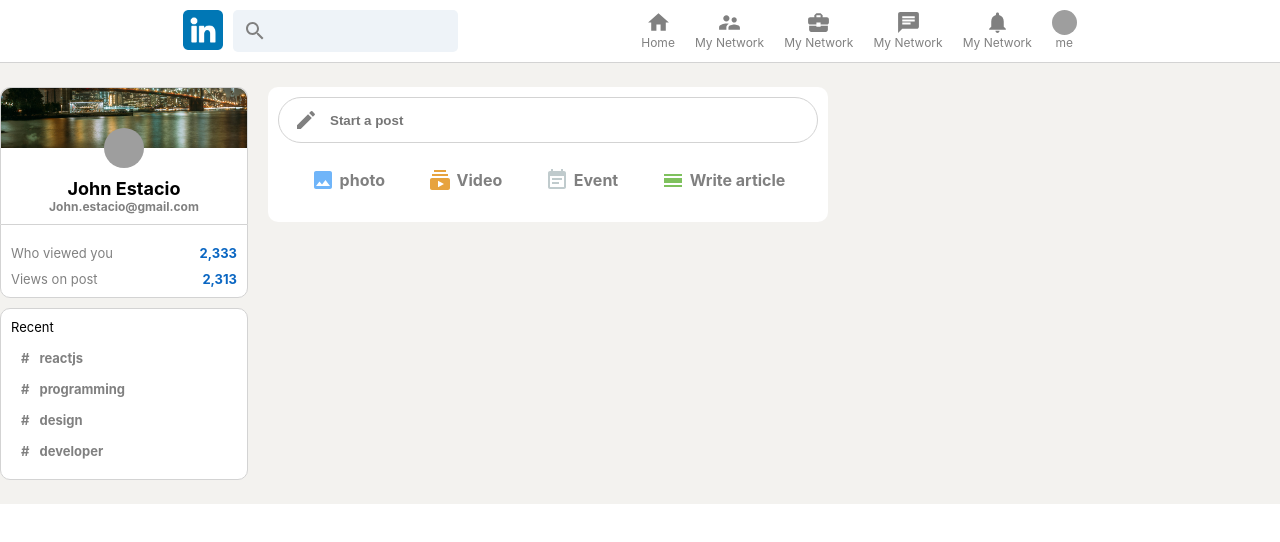
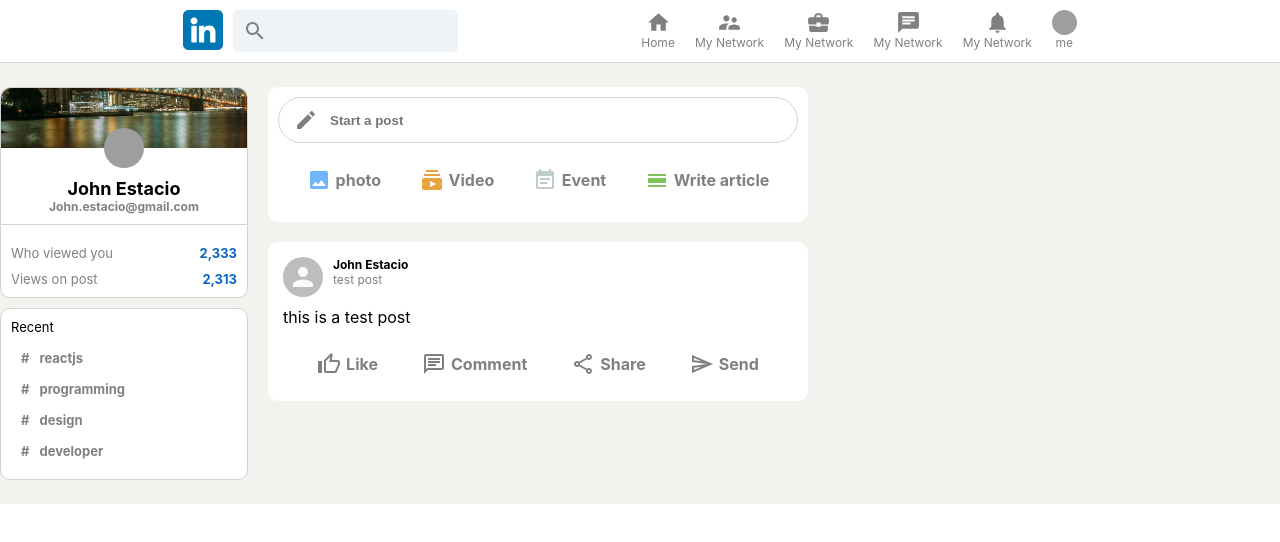
Before and after one commit to estacioj91/react-linkedin, a React (Create React App) app: page / in a window 1280 px wide. Shown: the top 542 px of the page. Built offline with nearby package versions, Linux system fonts and the light colour scheme; grey boxes are pictures that could not be loaded.

Commit message:
start setting up database

```diff
--- a/src/Feed.css
+++ b/src/Feed.css
@@ -1,6 +1,7 @@
 .feed {
     flex: 0.6;
     margin: 0 20px;
+    max-width: 540px;
 }
 
 .feed__inputContainer {
@@ -11,7 +12,6 @@
     border-radius: 10px;
     margin-bottom: 20px;
     flex-flow: row wrap;
-    max-width: 540px;
 }
 
 .feed__input {
--- a/src/Feed.js
+++ b/src/Feed.js
@@ -1,4 +1,4 @@
-import React from 'react';
+import React, {useState} from 'react';
 import './Feed.css';
 import CreateIcon from '@material-ui/icons/Create';
 import InputOption from './InputOption.js'
@@ -6,7 +6,13 @@
 import SubscriptionsIcon from '@material-ui/icons/Subscriptions';
 import EventNoteIcon from '@material-ui/icons/EventNote';
 import CalendarViewDayIcon from '@material-ui/icons/CalendarViewDay';
-const Feed = () =>{
+import Post from './Post';
+const Feed = () => {
+    const[posts, setPosts] = useState([]);
+
+    const sendPost = e => {
+        e.preventDefault();
+    }
     return(
         <div className="feed">
             <div className="feed__inputContainer">
@@ -14,7 +20,7 @@
                     <CreateIcon/>
                     <form action="">
                         <input type="text" placeholder="Start a post"/>
-                        <button type="submit">Send</button>
+                        <button onClick={sendPost} type="submit">Send</button>
                     </form>
                 </div>
                 <div className="feed__inputOptions">
@@ -24,6 +30,10 @@
                     <InputOption Icon={CalendarViewDayIcon} title="Write article" color="#7fc15e"/>
                 </div>
             </div>
+            {posts.map((post) => {
+                return <Post/>
+            })}
+            <Post name="John Estacio" description="test post" message="this is a test post"/>
         </div>
     )
 }
--- /dev/null
+++ b/src/Post.css
@@ -0,0 +1,33 @@
+.post {
+    background-color: white;
+    padding: 15px;
+    margin-bottom: 10px;
+    border-radius: 10px;
+}
+
+.post__header {
+    display: flex;
+    margin-bottom: 10px;
+}
+
+.post__info {
+    margin-left: 10px;
+}
+
+.post__info > p {
+    font-size: 12px;
+    color: gray;
+}
+
+.post__body {
+    overflow-wrap: anywhere;
+}
+
+.post__info > h2 {
+    font-size: 12px;
+}
+
+.post__buttons {
+    display: flex;
+    justify-content: space-evenly;
+}
--- /dev/null
+++ b/src/Post.js
@@ -0,0 +1,35 @@
+import { Avatar } from '@material-ui/core';
+import ThumbUpAltOutlinedIcon from '@material-ui/icons/ThumbUpAltOutlined';
+import ChatOutlinedIcon from '@material-ui/icons/ChatOutlined';
+import ShareOutlinedIcon from '@material-ui/icons/ShareOutlined';
+import SendOutlinedIcon from '@material-ui/icons/SendOutlined';
+
+import React from 'react';
+import "./Post.css";
+import InputOption from './InputOption';
+function Post({name, description, message, photoUrl}) {
+    return(
+        <div className="post">
+            <div className="post__header">
+                <Avatar/>
+                <div className="post__info">
+                    <h2>{name}</h2>
+                    <p>{description}</p>
+                </div>
+            </div>
+
+            <div className="post__body">
+                <p>{message}</p>
+            </div>
+
+            <div className="post__buttons">
+                <InputOption Icon={ThumbUpAltOutlinedIcon} title="Like"/>
+                <InputOption Icon={ChatOutlinedIcon} title="Comment"/>
+                <InputOption Icon={ShareOutlinedIcon} title="Share"/>
+                <InputOption Icon={SendOutlinedIcon} title="Send"/>
+
+            </div>
+        </div>
+    )
+}
+export default Post;
```
